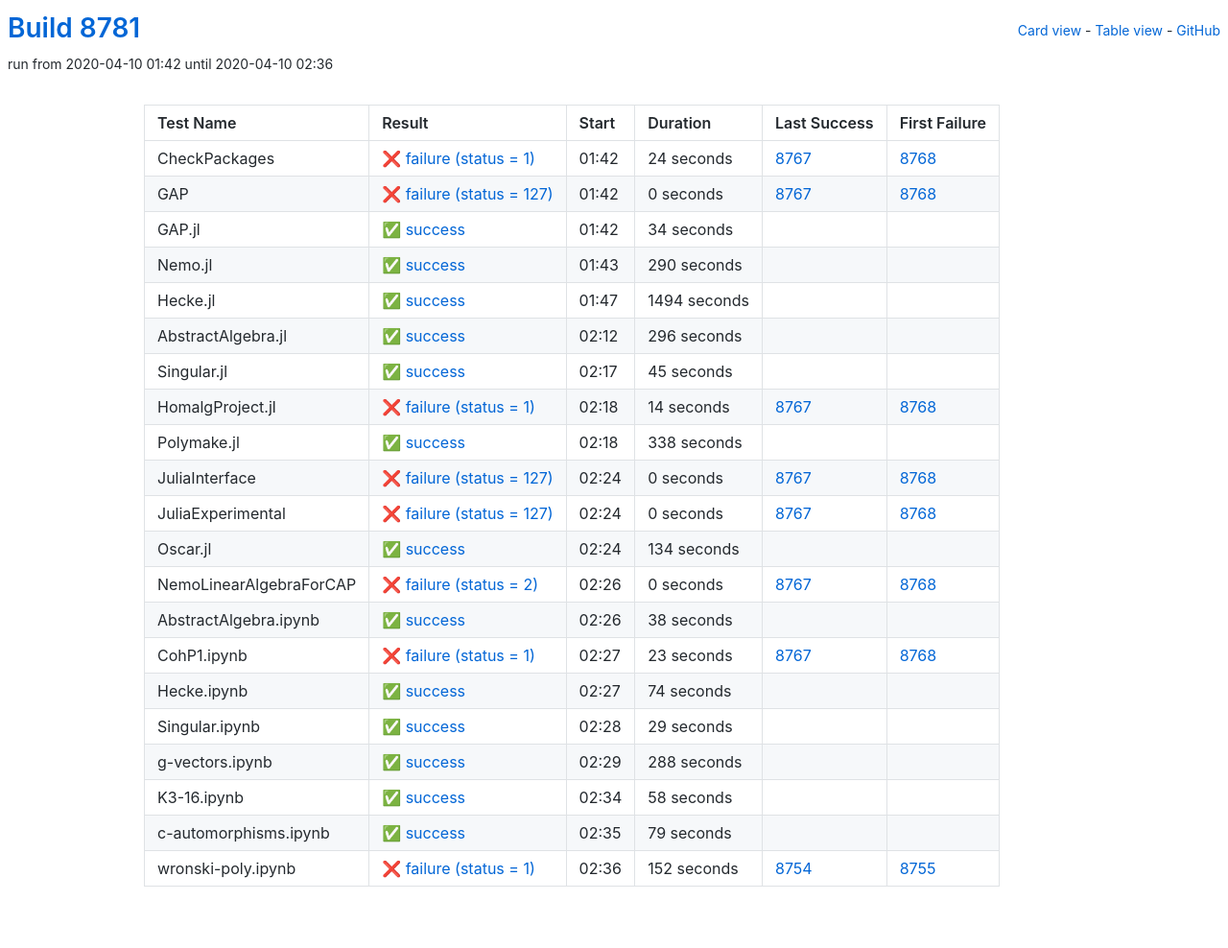
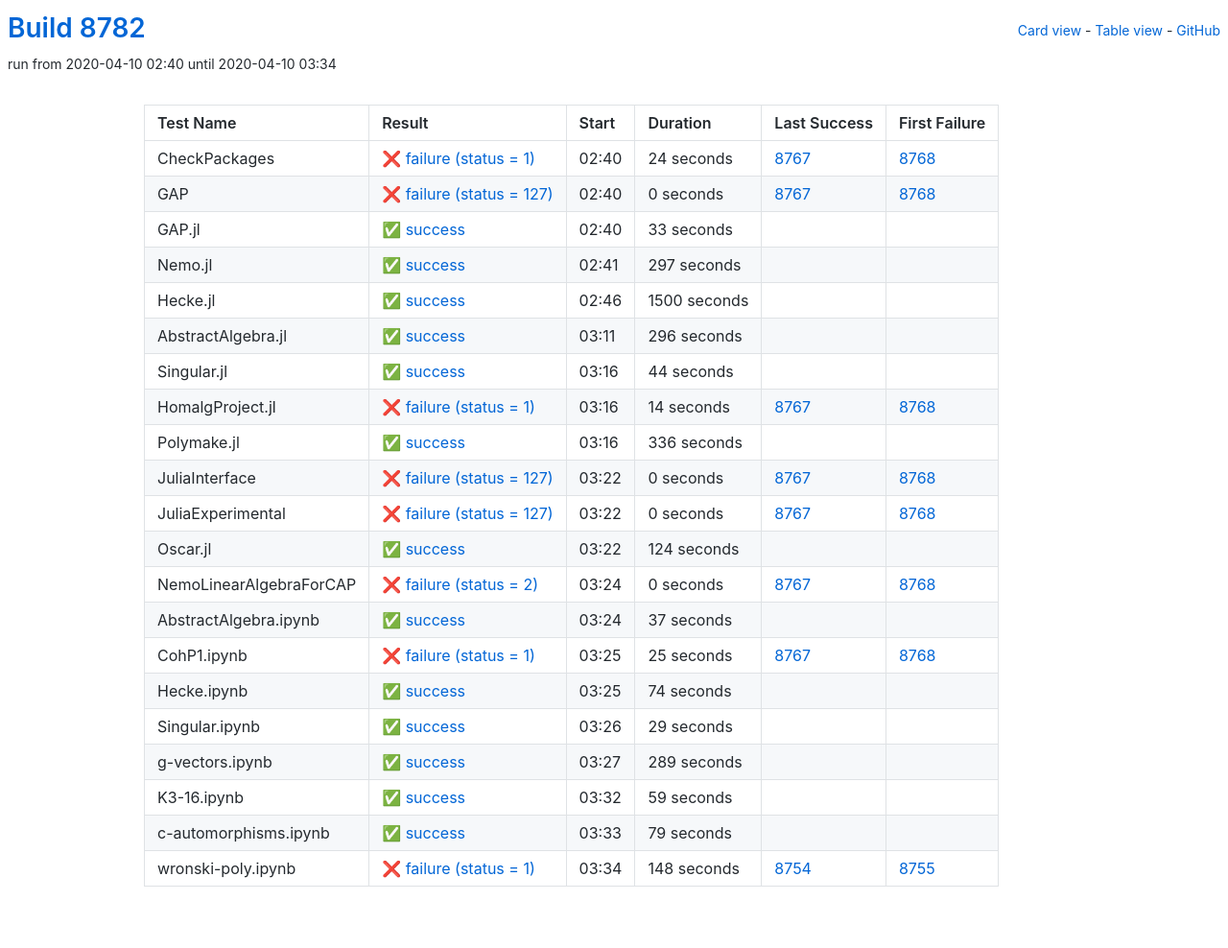
Before and after one commit to oscar-system/oscar-ci-status, a Jekyll site: the page built from table.html, in a window 1280 px wide. Shown: the whole page at 96% size. Built offline with Jekyll 4.4.1, drawn with Linux system fonts in a browser that asks for light colours.

Commit message:
Build 8782

```diff
--- a/_data/ci.yml
+++ b/_data/ci.yml
@@ -1,5 +1,5 @@
-build: 8781
-build_url: https://oscarci.mathematik.uni-kl.de/job/oscar/8781/
+build: 8782
+build_url: https://oscarci.mathematik.uni-kl.de/job/oscar/8782/
 job: oscar
 tests:
 - duration: 24
@@ -8,9 +8,9 @@
   first_failure_url: https://oscarci.mathematik.uni-kl.de/job/oscar/8768/
   last_success: 8767
   last_success_url: https://oscarci.mathematik.uni-kl.de/job/oscar/8767/
-  log: https://oscarci.mathematik.uni-kl.de/job/oscar/8781/artifact/logs/build-8781/CheckPackages.log
+  log: https://oscarci.mathematik.uni-kl.de/job/oscar/8782/artifact/logs/build-8782/CheckPackages.log
   name: CheckPackages
-  start: 2020-04-10 01:42
+  start: 2020-04-10 02:40
   status: failure
   success: false
 - duration: 0
@@ -19,42 +19,42 @@
   first_failure_url: https://oscarci.mathematik.uni-kl.de/job/oscar/8768/
   last_success: 8767
   last_success_url: https://oscarci.mathematik.uni-kl.de/job/oscar/8767/
-  log: https://oscarci.mathematik.uni-kl.de/job/oscar/8781/artifact/logs/build-8781/GAP.log
+  log: https://oscarci.mathematik.uni-kl.de/job/oscar/8782/artifact/logs/build-8782/GAP.log
   name: GAP
-  start: 2020-04-10 01:42
+  start: 2020-04-10 02:40
   status: failure
   success: false
-- duration: 34
+- duration: 33
   exitcode: 0
   first_failure: false
   first_failure_url: null
   last_success: false
   last_success_url: null
-  log: https://oscarci.mathematik.uni-kl.de/job/oscar/8781/artifact/logs/build-8781/GAP.jl.log
+  log: https://oscarci.mathematik.uni-kl.de/job/oscar/8782/artifact/logs/build-8782/GAP.jl.log
   name: GAP.jl
-  start: 2020-04-10 01:42
+  start: 2020-04-10 02:40
   status: success
   success: true
-- duration: 290
+- duration: 297
   exitcode: 0
   first_failure: false
   first_failure_url: null
   last_success: false
   last_success_url: null
-  log: https://oscarci.mathematik.uni-kl.de/job/oscar/8781/artifact/logs/build-8781/Nemo.jl.log
+  log: https://oscarci.mathematik.uni-kl.de/job/oscar/8782/artifact/logs/build-8782/Nemo.jl.log
   name: Nemo.jl
-  start: 2020-04-10 01:43
+  start: 2020-04-10 02:41
   status: success
   success: true
-- duration: 1494
+- duration: 1500
   exitcode: 0
   first_failure: false
   first_failure_url: null
   last_success: false
   last_success_url: null
-  log: https://oscarci.mathematik.uni-kl.de/job/oscar/8781/artifact/logs/build-8781/Hecke.jl.log
+  log: https://oscarci.mathematik.uni-kl.de/job/oscar/8782/artifact/logs/build-8782/Hecke.jl.log
   name: Hecke.jl
-  start: 2020-04-10 01:47
+  start: 2020-04-10 02:46
   status: success
   success: true
 - duration: 296
@@ -63,20 +63,20 @@
   first_failure_url: null
   last_success: false
   last_success_url: null
-  log: https://oscarci.mathematik.uni-kl.de/job/oscar/8781/artifact/logs/build-8781/AbstractAlgebra.jl.log
+  log: https://oscarci.mathematik.uni-kl.de/job/oscar/8782/artifact/logs/build-8782/AbstractAlgebra.jl.log
   name: AbstractAlgebra.jl
-  start: 2020-04-10 02:12
+  start: 2020-04-10 03:11
   status: success
   success: true
-- duration: 45
+- duration: 44
   exitcode: 0
   first_failure: false
   first_failure_url: null
   last_success: false
   last_success_url: null
-  log: https://oscarci.mathematik.uni-kl.de/job/oscar/8781/artifact/logs/build-8781/Singular.jl.log
+  log: https://oscarci.mathematik.uni-kl.de/job/oscar/8782/artifact/logs/build-8782/Singular.jl.log
   name: Singular.jl
-  start: 2020-04-10 02:17
+  start: 2020-04-10 03:16
   status: success
   success: true
 - duration: 14
@@ -85,20 +85,20 @@
   first_failure_url: https://oscarci.mathematik.uni-kl.de/job/oscar/8768/
   last_success: 8767
   last_success_url: https://oscarci.mathematik.uni-kl.de/job/oscar/8767/
-  log: https://oscarci.mathematik.uni-kl.de/job/oscar/8781/artifact/logs/build-8781/HomalgProject.jl.log
+  log: https://oscarci.mathematik.uni-kl.de/job/oscar/8782/artifact/logs/build-8782/HomalgProject.jl.log
   name: HomalgProject.jl
-  start: 2020-04-10 02:18
+  start: 2020-04-10 03:16
   status: failure
   success: false
-- duration: 338
+- duration: 336
   exitcode: 0
   first_failure: false
   first_failure_url: null
   last_success: false
   last_success_url: null
-  log: https://oscarci.mathematik.uni-kl.de/job/oscar/8781/artifact/logs/build-8781/Polymake.jl.log
+  log: https://oscarci.mathematik.uni-kl.de/job/oscar/8782/artifact/logs/build-8782/Polymake.jl.log
   name: Polymake.jl
-  start: 2020-04-10 02:18
+  start: 2020-04-10 03:16
   status: success
   success: true
 - duration: 0
@@ -107,9 +107,9 @@
   first_failure_url: https://oscarci.mathematik.uni-kl.de/job/oscar/8768/
   last_success: 8767
   last_success_url: https://oscarci.mathematik.uni-kl.de/job/oscar/8767/
-  log: https://oscarci.mathematik.uni-kl.de/job/oscar/8781/artifact/logs/build-8781/JuliaInterface.log
+  log: https://oscarci.mathematik.uni-kl.de/job/oscar/8782/artifact/logs/build-8782/JuliaInterface.log
   name: JuliaInterface
-  start: 2020-04-10 02:24
+  start: 2020-04-10 03:22
   status: failure
   success: false
 - duration: 0
@@ -118,20 +118,20 @@
   first_failure_url: https://oscarci.mathematik.uni-kl.de/job/oscar/8768/
   last_success: 8767
   last_success_url: https://oscarci.mathematik.uni-kl.de/job/oscar/8767/
-  log: https://oscarci.mathematik.uni-kl.de/job/oscar/8781/artifact/logs/build-8781/JuliaExperimental.log
+  log: https://oscarci.mathematik.uni-kl.de/job/oscar/8782/artifact/logs/build-8782/JuliaExperimental.log
   name: JuliaExperimental
-  start: 2020-04-10 02:24
+  start: 2020-04-10 03:22
   status: failure
   success: false
-- duration: 134
+- duration: 124
   exitcode: 0
   first_failure: false
   first_failure_url: null
   last_success: false
   last_success_url: null
-  log: https://oscarci.mathematik.uni-kl.de/job/oscar/8781/artifact/logs/build-8781/Oscar.jl.log
+  log: https://oscarci.mathematik.uni-kl.de/job/oscar/8782/artifact/logs/build-8782/Oscar.jl.log
   name: Oscar.jl
-  start: 2020-04-10 02:24
+  start: 2020-04-10 03:22
   status: success
   success: true
 - duration: 0
@@ -140,31 +140,31 @@
   first_failure_url: https://oscarci.mathematik.uni-kl.de/job/oscar/8768/
   last_success: 8767
   last_success_url: https://oscarci.mathematik.uni-kl.de/job/oscar/8767/
-  log: https://oscarci.mathematik.uni-kl.de/job/oscar/8781/artifact/logs/build-8781/NemoLinearAlgebraForCAP.log
+  log: https://oscarci.mathematik.uni-kl.de/job/oscar/8782/artifact/logs/build-8782/NemoLinearAlgebraForCAP.log
   name: NemoLinearAlgebraForCAP
-  start: 2020-04-10 02:26
+  start: 2020-04-10 03:24
   status: failure
   success: false
-- duration: 38
+- duration: 37
   exitcode: 0
   first_failure: false
   first_failure_url: null
   last_success: false
   last_success_url: null
-  log: https://oscarci.mathematik.uni-kl.de/job/oscar/8781/artifact/logs/build-8781/AbstractAlgebra.ipynb.log
+  log: https://oscarci.mathematik.uni-kl.de/job/oscar/8782/artifact/logs/build-8782/AbstractAlgebra.ipynb.log
   name: AbstractAlgebra.ipynb
-  start: 2020-04-10 02:26
+  start: 2020-04-10 03:24
   status: success
   success: true
-- duration: 23
+- duration: 25
   exitcode: 1
   first_failure: 8768
   first_failure_url: https://oscarci.mathematik.uni-kl.de/job/oscar/8768/
   last_success: 8767
   last_success_url: https://oscarci.mathematik.uni-kl.de/job/oscar/8767/
-  log: https://oscarci.mathematik.uni-kl.de/job/oscar/8781/artifact/logs/build-8781/CohP1.ipynb.log
+  log: https://oscarci.mathematik.uni-kl.de/job/oscar/8782/artifact/logs/build-8782/CohP1.ipynb.log
   name: CohP1.ipynb
-  start: 2020-04-10 02:27
+  start: 2020-04-10 03:25
   status: failure
   success: false
 - duration: 74
@@ -173,9 +173,9 @@
   first_failure_url: null
   last_success: false
   last_success_url: null
-  log: https://oscarci.mathematik.uni-kl.de/job/oscar/8781/artifact/logs/build-8781/Hecke.ipynb.log
+  log: https://oscarci.mathematik.uni-kl.de/job/oscar/8782/artifact/logs/build-8782/Hecke.ipynb.log
   name: Hecke.ipynb
-  start: 2020-04-10 02:27
+  start: 2020-04-10 03:25
   status: success
   success: true
 - duration: 29
@@ -184,31 +184,31 @@
   first_failure_url: null
   last_success: false
   last_success_url: null
-  log: https://oscarci.mathematik.uni-kl.de/job/oscar/8781/artifact/logs/build-8781/Singular.ipynb.log
+  log: https://oscarci.mathematik.uni-kl.de/job/oscar/8782/artifact/logs/build-8782/Singular.ipynb.log
   name: Singular.ipynb
-  start: 2020-04-10 02:28
+  start: 2020-04-10 03:26
   status: success
   success: true
-- duration: 288
+- duration: 289
   exitcode: 0
   first_failure: false
   first_failure_url: null
   last_success: false
   last_success_url: null
-  log: https://oscarci.mathematik.uni-kl.de/job/oscar/8781/artifact/logs/build-8781/g-vectors.ipynb.log
+  log: https://oscarci.mathematik.uni-kl.de/job/oscar/8782/artifact/logs/build-8782/g-vectors.ipynb.log
   name: g-vectors.ipynb
-  start: 2020-04-10 02:29
+  start: 2020-04-10 03:27
   status: success
   success: true
-- duration: 58
+- duration: 59
   exitcode: 0
   first_failure: false
   first_failure_url: null
   last_success: false
   last_success_url: null
-  log: https://oscarci.mathematik.uni-kl.de/job/oscar/8781/artifact/logs/build-8781/K3-16.ipynb.log
+  log: https://oscarci.mathematik.uni-kl.de/job/oscar/8782/artifact/logs/build-8782/K3-16.ipynb.log
   name: K3-16.ipynb
-  start: 2020-04-10 02:34
+  start: 2020-04-10 03:32
   status: success
   success: true
 - duration: 79
@@ -217,19 +217,19 @@
   first_failure_url: null
   last_success: false
   last_success_url: null
-  log: https://oscarci.mathematik.uni-kl.de/job/oscar/8781/artifact/logs/build-8781/c-automorphisms.ipynb.log
+  log: https://oscarci.mathematik.uni-kl.de/job/oscar/8782/artifact/logs/build-8782/c-automorphisms.ipynb.log
   name: c-automorphisms.ipynb
-  start: 2020-04-10 02:35
+  start: 2020-04-10 03:33
   status: success
   success: true
-- duration: 152
+- duration: 148
   exitcode: 1
   first_failure: 8755
   first_failure_url: https://oscarci.mathematik.uni-kl.de/job/oscar/8755/
   last_success: 8754
   last_success_url: https://oscarci.mathematik.uni-kl.de/job/oscar/8754/
-  log: https://oscarci.mathematik.uni-kl.de/job/oscar/8781/artifact/logs/build-8781/wronski-poly.ipynb.log
+  log: https://oscarci.mathematik.uni-kl.de/job/oscar/8782/artifact/logs/build-8782/wronski-poly.ipynb.log
   name: wronski-poly.ipynb
-  start: 2020-04-10 02:36
+  start: 2020-04-10 03:34
   status: failure
   success: false
```
Also changed, not shown: README.md.
